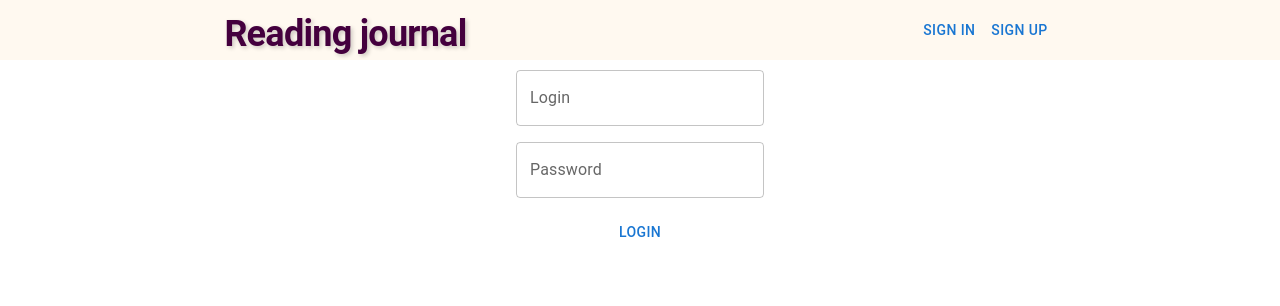
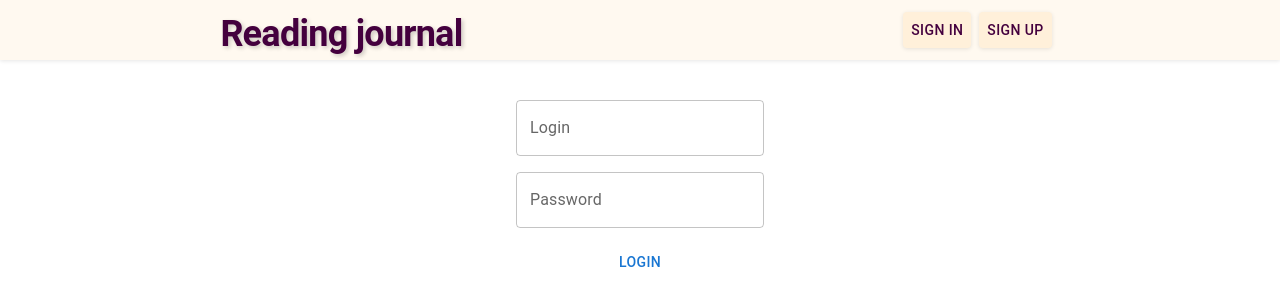
Before and after one commit to liberlunum/reading-journal, a React (Create React App) app: page /signin in a window 1280 px wide. Shown: the top 306 px of the page. Built offline with nearby package versions, Linux system fonts and the light colour scheme.

Commit message:
fix style

```diff
--- a/src/App.tsx
+++ b/src/App.tsx
@@ -1,4 +1,4 @@
-import React, { useEffect } from 'react';
+import React from 'react';
 import './App.css';
 import { Route, Routes } from 'react-router-dom';
 import HomePage from './pages/HomePage/HomePage';
--- /dev/null
+++ b/src/components/auth/Auth.module.css
@@ -0,0 +1,3 @@
+.container {
+  margin-top: 40px;
+}
--- a/src/components/auth/Auth.tsx
+++ b/src/components/auth/Auth.tsx
@@ -8,6 +8,7 @@ import { useAppDispatch } from '../../hooks/useAppDispatch';
 import { UserType } from '../../types/AuthTypes';
 import './Auth.css';
 import { AuthPrompt, FormValues, alertType } from '../../types/AuthTypes';
+import styles from './Auth.module.css';
 
 export default function Auth({
   registerSwitchProp,
@@ -72,7 +73,7 @@ export default function Auth({
     registerSwitch ? checkUniqueness(data) : loginCheck(data, UsersRef.current);
   };
   return (
-    <>
+    <div className={styles.container}>
       <form
         className={'authForm'}
         action=""
@@ -134,6 +135,6 @@ export default function Auth({
           {registerSwitchProp ? 'Register' : 'Login'}
         </Button>
       </form>
-    </>
+    </div>
   );
 }
--- a/src/components/header/Header.module.css
+++ b/src/components/header/Header.module.css
@@ -6,6 +6,7 @@
   height: 60px;
   background-color: #fff9f0;
   margin-bottom: 10px;
+  box-shadow: 0 1px 4px rgba(0, 0, 0, 0.1);
 }
 .linkHeader {
   text-decoration: none;
--- a/src/components/header/Header.tsx
+++ b/src/components/header/Header.tsx
@@ -12,6 +12,7 @@ import Typography from '@mui/material/Typography';
 import { useTypedSelector } from '../../hooks/useTypedSelector';
 import { useAppDispatch } from '../../hooks/useAppDispatch';
 import { UserType } from '../../types/AuthTypes';
+import { customHeaderStyles } from './customHeaderStyles';
 
 function Header() {
   const dispatch = useAppDispatch();
@@ -39,10 +40,10 @@ function Header() {
         {!logInCheck && (
           <>
             <Link to="/signin">
-              <Button>sign in</Button>
+              <Button sx={customHeaderStyles.button}>sign in</Button>
             </Link>
             <Link to="/signup">
-              <Button>sign up</Button>
+              <Button sx={customHeaderStyles.button}>sign up</Button>
             </Link>
           </>
         )}
--- /dev/null
+++ b/src/components/header/customHeaderStyles.ts
@@ -0,0 +1,13 @@
+export const customHeaderStyles = {
+  button: {
+    backgroundColor: '#fff0da',
+    color: '#44003e',
+    boxShadow: '0px 1px 4px rgba(0, 0, 0, 0.1)',
+    marginRight: 1,
+    '&:hover': {
+      backgroundColor: '#44003e',
+      color: '#fff0da',
+      opacity: 0.8,
+    },
+  },
+};
```
